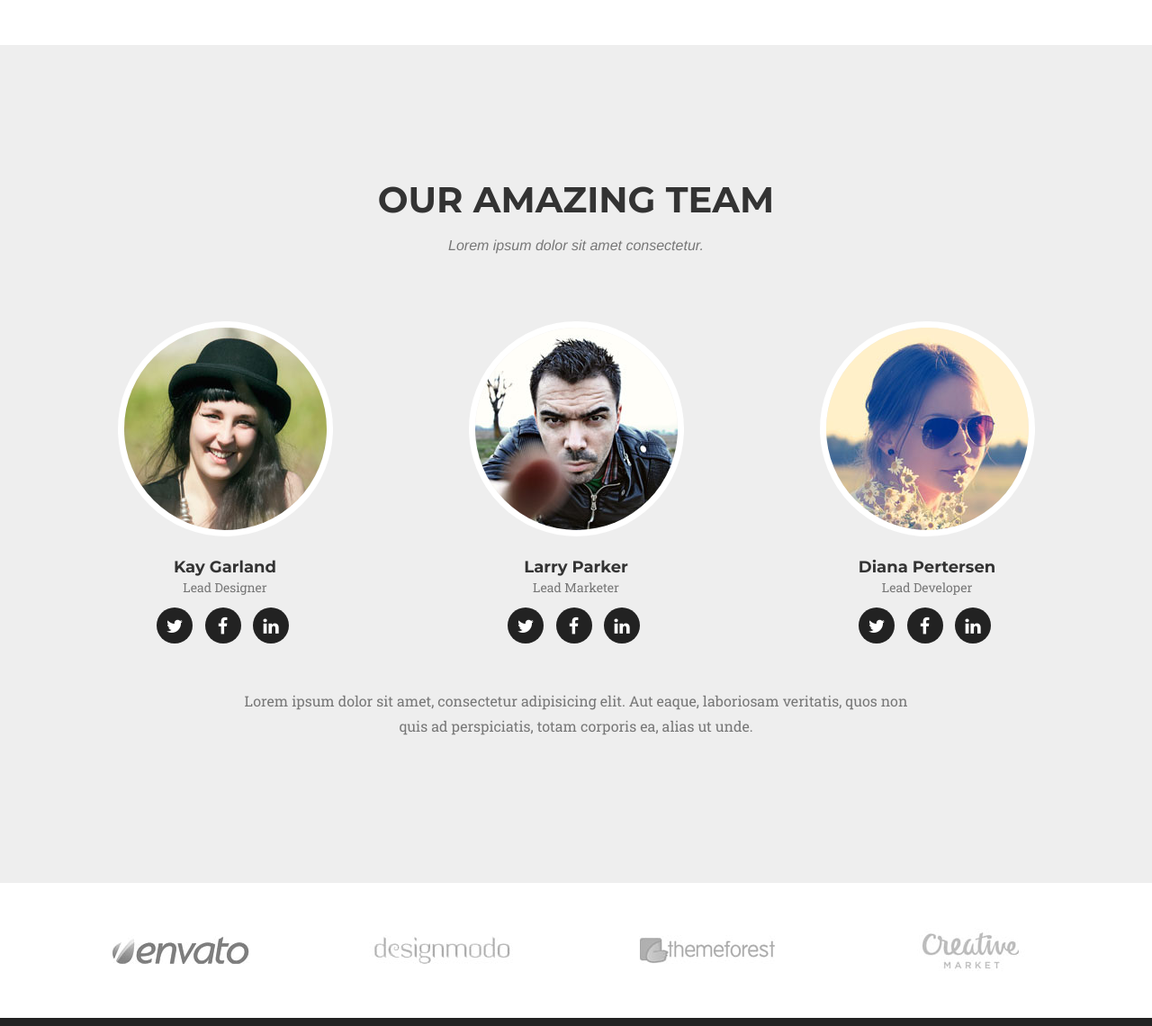
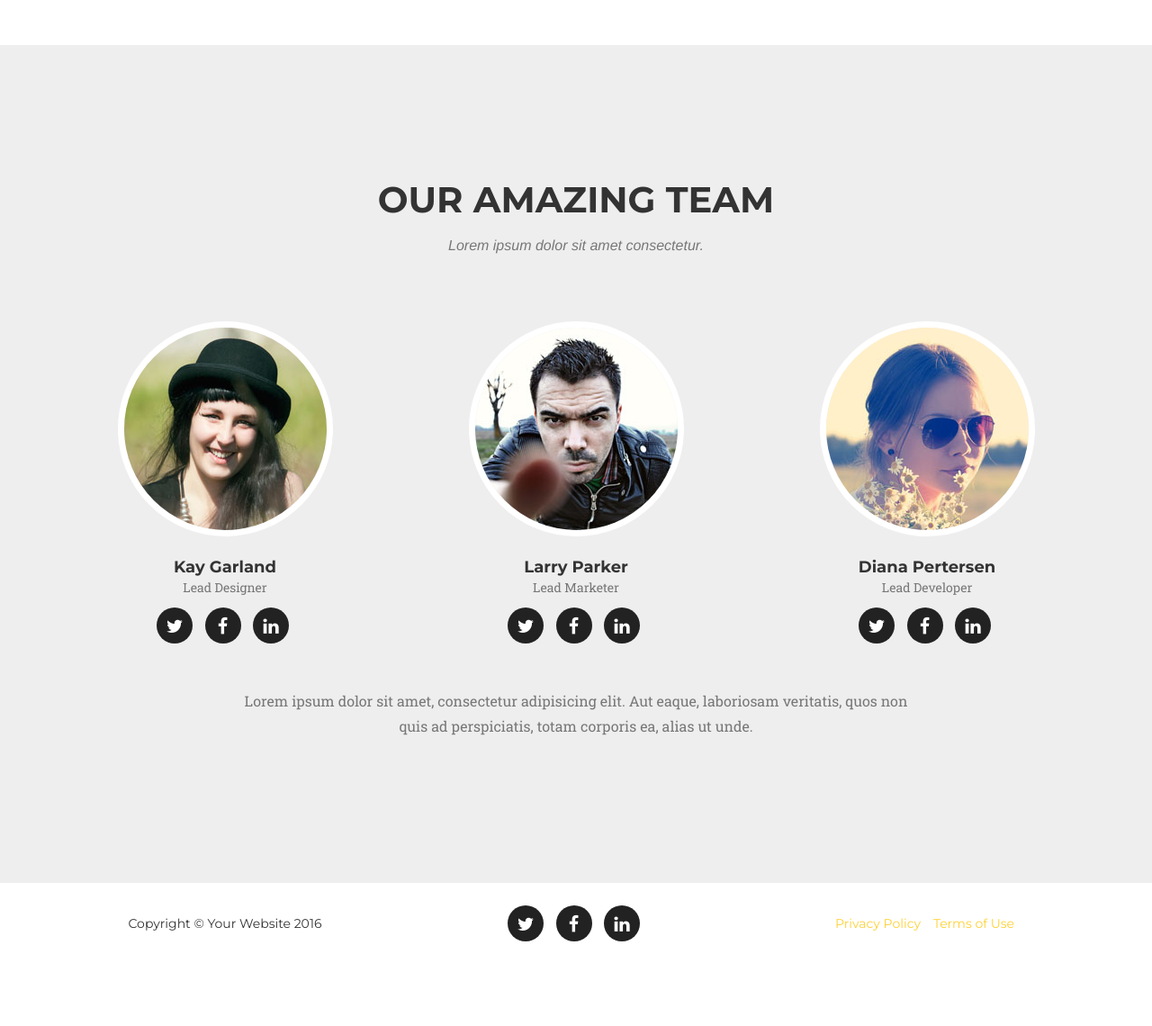
Before and after one commit to bryanbernal97/idb, a Flask app: page / in a window 1280 px wide. Shown: the part 5360-6500 px from the top of the page at 90% size. After the commit the page ends 6406 px from the top, so only its background shows below. Run offline with Flask 2, Linux system fonts and the light colour scheme; some libraries are stand-ins or nearby versions; some web fonts are replaced.

Commit message:
Removed clients aside and contact sections for now.

```diff
--- a/templates/index.html
+++ b/templates/index.html
@@ -387,78 +387,7 @@
         </div>
     </section>
 
-    <!-- Clients Aside -->
-    <aside class="clients">
-        <div class="container">
-            <div class="row">
-                <div class="col-md-3 col-sm-6">
-                    <a href="#">
-                        <img src="/static/img/logos/envato.jpg" class="img-responsive img-centered" alt="">
-                    </a>
-                </div>
-                <div class="col-md-3 col-sm-6">
-                    <a href="#">
-                        <img src="/static/img/logos/designmodo.jpg" class="img-responsive img-centered" alt="">
-                    </a>
-                </div>
-                <div class="col-md-3 col-sm-6">
-                    <a href="#">
-                        <img src="/static/img/logos/themeforest.jpg" class="img-responsive img-centered" alt="">
-                    </a>
-                </div>
-                <div class="col-md-3 col-sm-6">
-                    <a href="#">
-                        <img src="/static/img/logos/creative-market.jpg" class="img-responsive img-centered" alt="">
-                    </a>
-                </div>
-            </div>
-        </div>
-    </aside>
 
-    <!-- Contact Section -->
-    <section id="contact">
-        <div class="container">
-            <div class="row">
-                <div class="col-lg-12 text-center">
-                    <h2 class="section-heading">Contact Us</h2>
-                    <h3 class="section-subheading text-muted">Lorem ipsum dolor sit amet consectetur.</h3>
-                </div>
-            </div>
-            <div class="row">
-                <div class="col-lg-12">
-                    <form name="sentMessage" id="contactForm" novalidate>
-                        <div class="row">
-                            <div class="col-md-6">
-                                <div class="form-group">
-                                    <input type="text" class="form-control" placeholder="Your Name *" id="name" required data-validation-required-message="Please enter your name.">
-                                    <p class="help-block text-danger"></p>
-                                </div>
-                                <div class="form-group">
-                                    <input type="email" class="form-control" placeholder="Your Email *" id="email" required data-validation-required-message="Please enter your email address.">
-                                    <p class="help-block text-danger"></p>
-                                </div>
-                                <div class="form-group">
-                                    <input type="tel" class="form-control" placeholder="Your Phone *" id="phone" required data-validation-required-message="Please enter your phone number.">
-                                    <p class="help-block text-danger"></p>
-                                </div>
-                            </div>
-                            <div class="col-md-6">
-                                <div class="form-group">
-                                    <textarea class="form-control" placeholder="Your Message *" id="message" required data-validation-required-message="Please enter a message."></textarea>
-                                    <p class="help-block text-danger"></p>
-                                </div>
-                            </div>
-                            <div class="clearfix"></div>
-                            <div class="col-lg-12 text-center">
-                                <div id="success"></div>
-                                <button type="submit" class="btn btn-xl">Send Message</button>
-                            </div>
-                        </div>
-                    </form>
-                </div>
-            </div>
-        </div>
-    </section>
 
     <footer>
         <div class="container">
```
